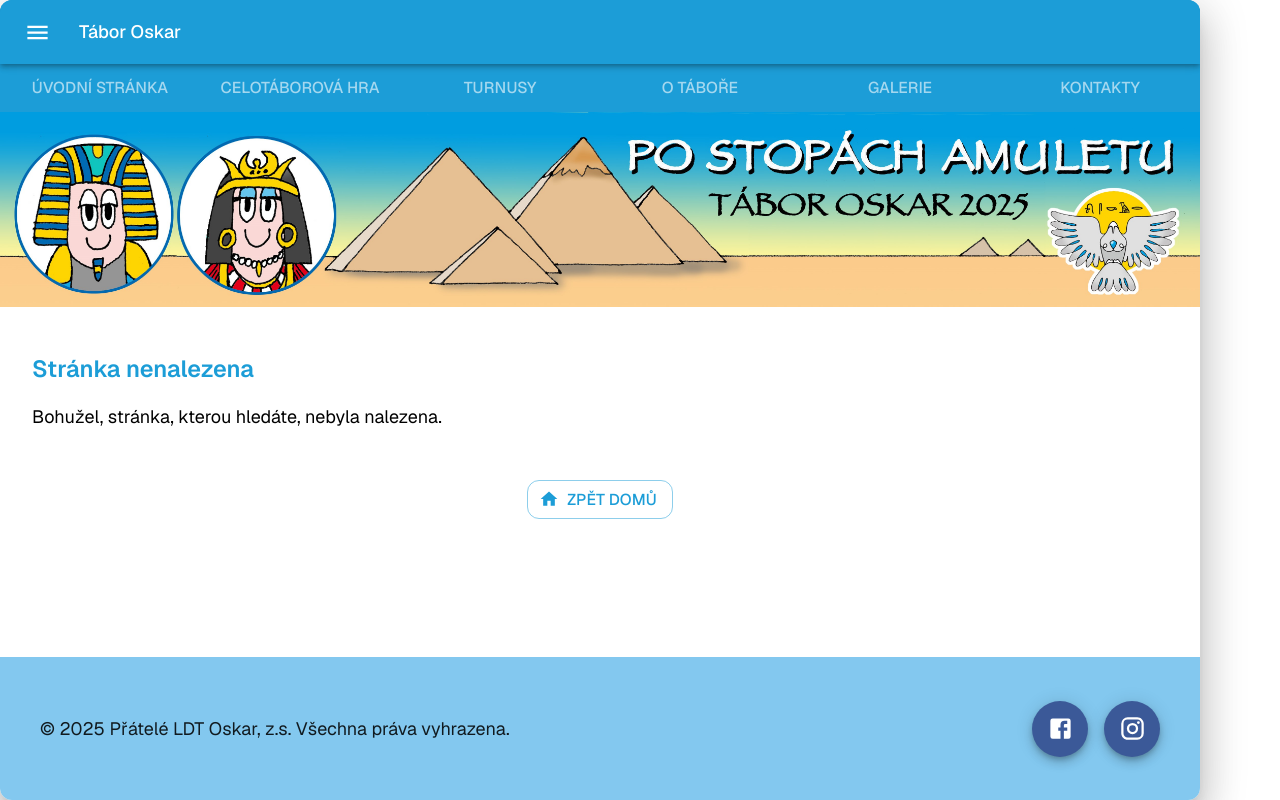
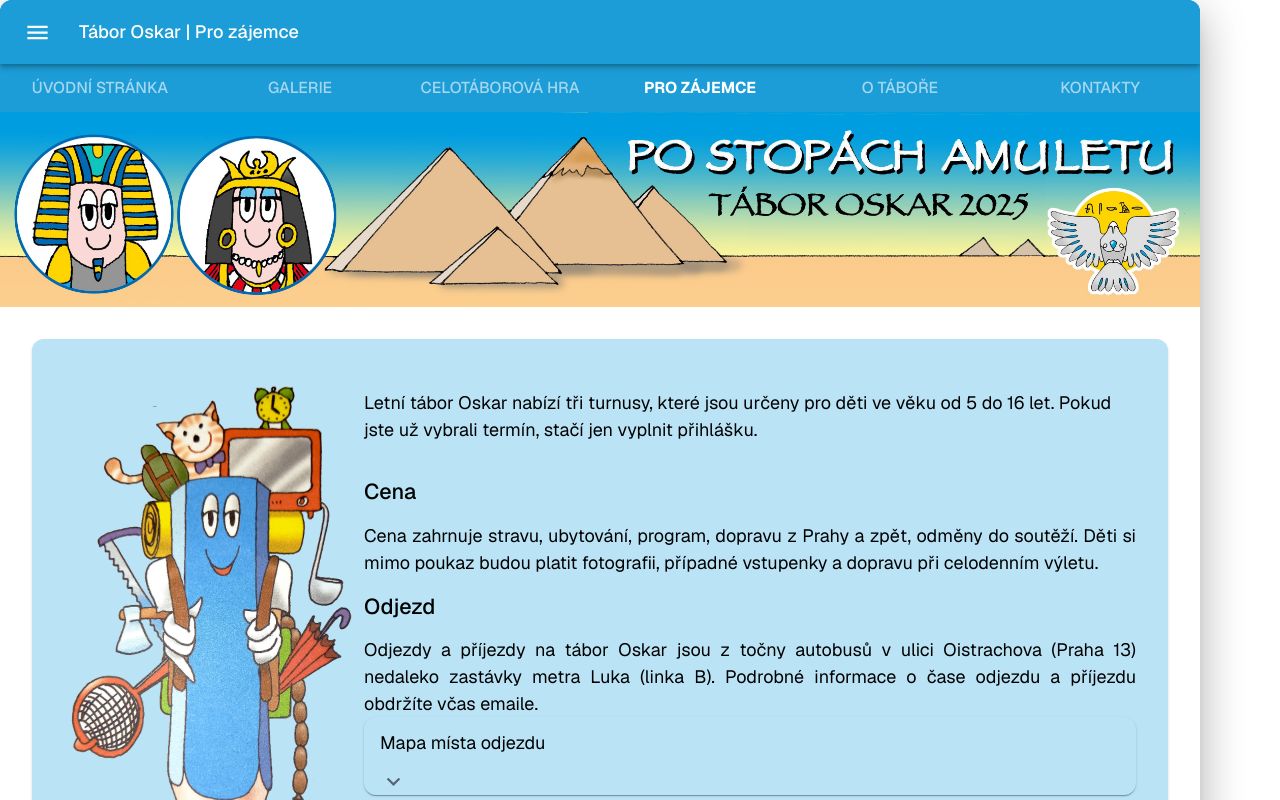
Before and after one commit to the-Radek/oskar-web, a Next.js app: page /pro-zajemce in a window 1280 px wide. Before the commit this address had no page. Shown: the top 800 px of the page. Built offline with nearby package versions, Linux system fonts and the light colour scheme; what @mui/material-nextjs would draw is missing.

Commit message:
page pro-zajemce

```diff
--- a/src/app/turnusy/page.module.css
+++ b/src/app/pro-zajemce/page.module.css
@@ -1,5 +1,9 @@
 .paper {
   padding: calc(4 * var(--mui-spacing, 8px));
+
+  :not(img) {
+    display: flow-root;
+  }
 }
 
 .accordion {
@@ -11,11 +15,12 @@
   padding: 0;
 }
 
-.pencil {
+.illustration {
+  float: left;
   width: 300px;
   height: auto;
 
-  @media (max-width: 900px) {
+  @media (max-width: 600px) {
     width: 100px;
   }
 }
--- a/src/app/turnusy/page.tsx
+++ b/src/app/pro-zajemce/page.tsx
@@ -11,7 +11,7 @@ import MapyCz from '@/components/geo/MapyCz';
 import Image from 'next/image';
 
 export const metadata: Metadata = {
-  title: routes['/turnusy'].label,
+  title: routes['/pro-zajemce'].label,
 };
 
 export default function Turns() {
@@ -24,7 +24,7 @@ export default function Turns() {
           height={3300}
           alt="Tužka poutník"
           sizes="(max-width: 900px) 100px, 300px"
-          className={styles.pencil}
+          className={styles.illustration}
         />
         <p>
           Letní tábor Oskar nabízí tři turnusy, které jsou určeny pro děti ve věku od 5 do 16 let.
--- a/src/app/routes.ts
+++ b/src/app/routes.ts
@@ -4,10 +4,10 @@ export interface RouteInfo {
 
 const routes: Record<string, RouteInfo> = {
   '/': { label: 'Úvodní stránka' },
+  '/galerie': { label: 'Galerie' },
   '/taborova-hra': { label: 'Celotáborová hra' },
-  '/turnusy': { label: 'Turnusy' },
+  '/pro-zajemce': { label: 'Pro zájemce' },
   '/o-tabore': { label: 'O táboře' },
-  '/galerie': { label: 'Galerie' },
   '/kontakty': { label: 'Kontakty' },
 };
 
--- a/src/components/common/Header/Header.component.tsx
+++ b/src/components/common/Header/Header.component.tsx
@@ -6,8 +6,8 @@ import styles from './header.module.css';
 export default function Header() {
   return (
     <header className={styles.root}>
-      <MobileNav className={styles.mobileNav} />
-      <DesktopNav className={styles.desktopNav} />
+      <MobileNav className={styles.mobile} />
+      <DesktopNav className={styles.desktop} />
       <Image
         src="/banner-2025.jpg"
         width={4724}
--- a/src/components/common/Header/Header.module.css
+++ b/src/components/common/Header/Header.module.css
@@ -3,7 +3,7 @@
   background-color: var(--mui-palette-primary-main);
 }
 
-.mobileNav {
+.mobile {
   display: none;
 
   @media (max-width: 600px) {
@@ -11,7 +11,7 @@
   }
 }
 
-.desktopNav {
+.desktop {
   @media (max-width: 600px) {
     display: none;
   }
```
